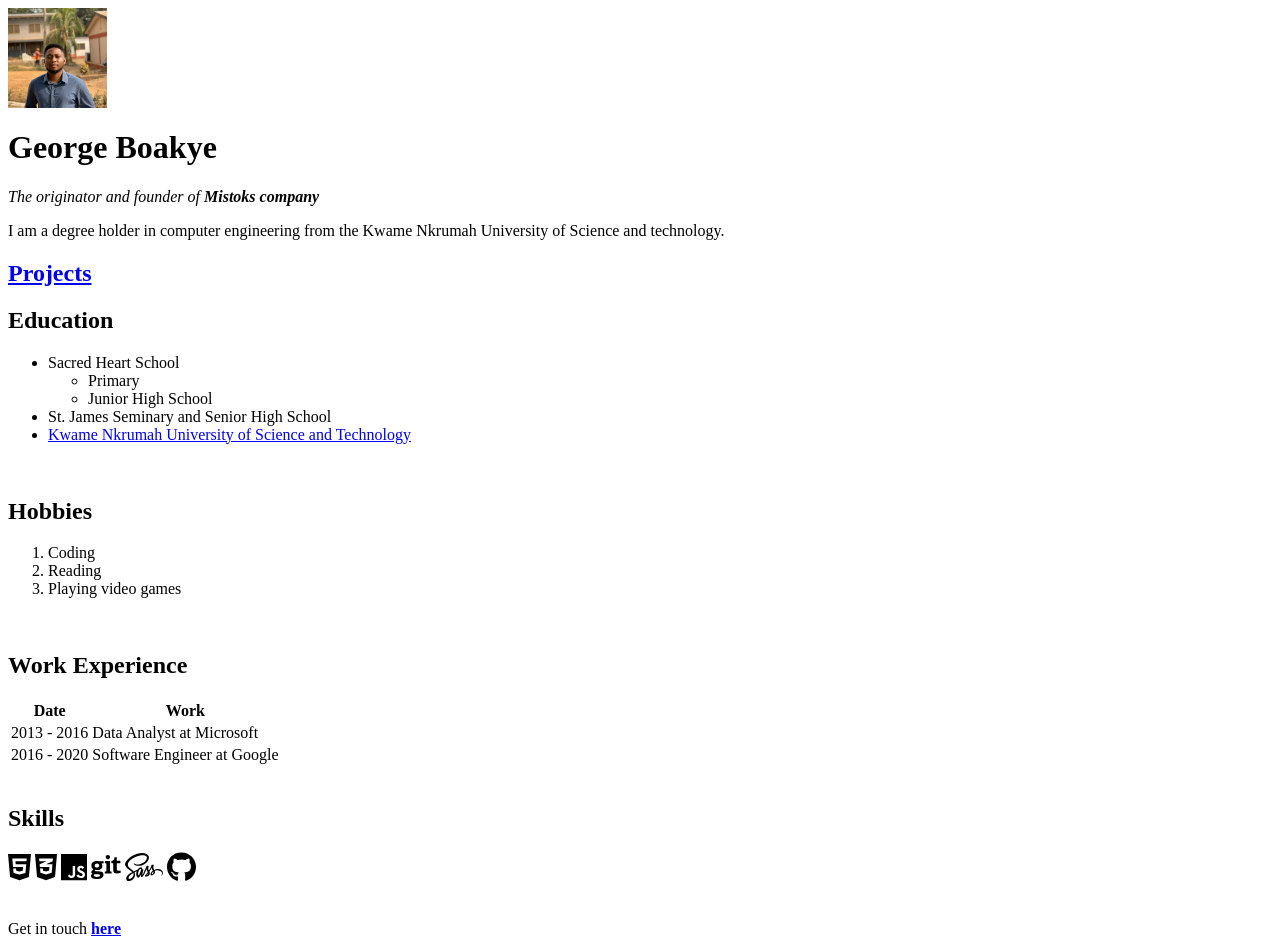
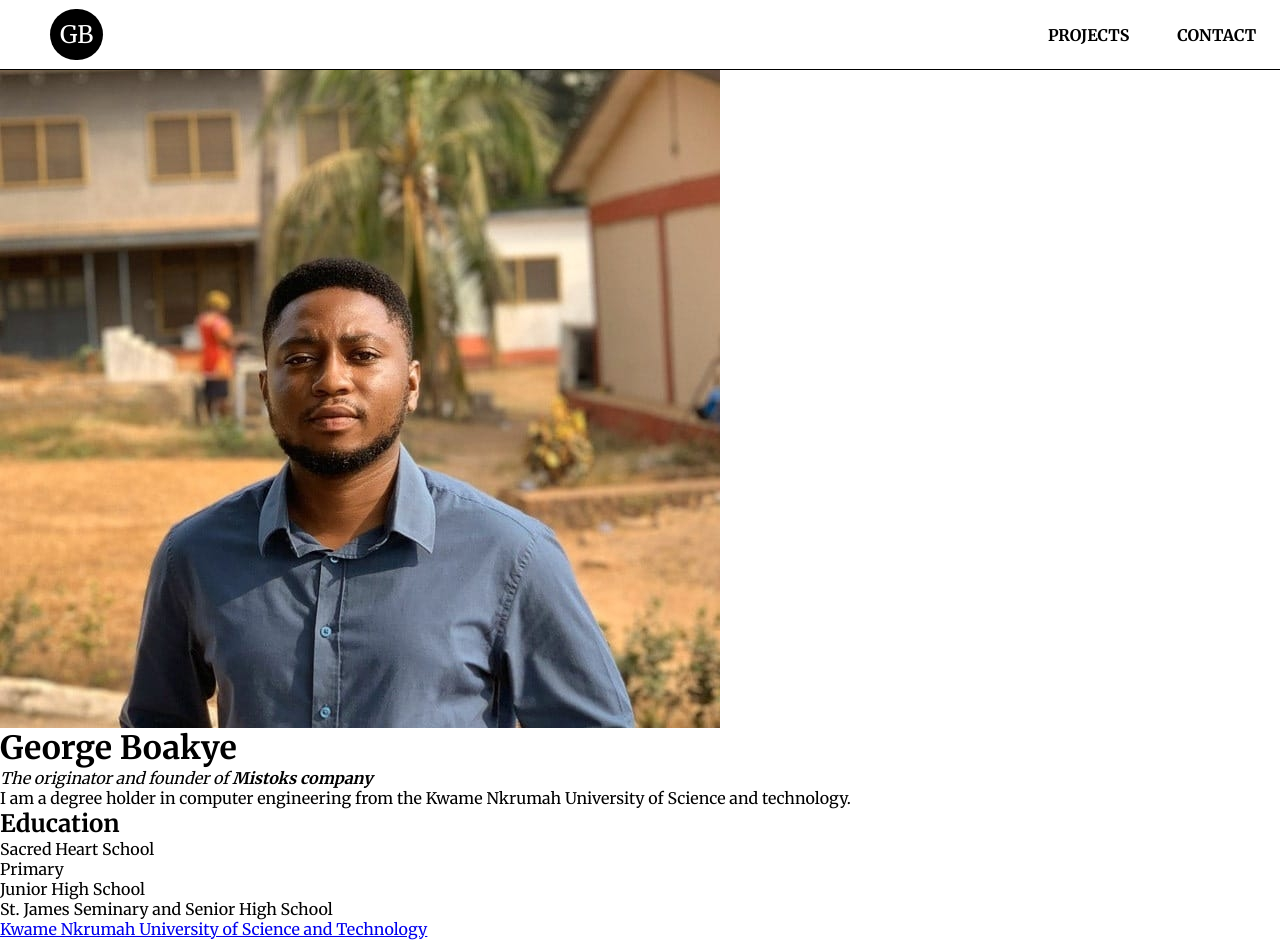
Before and after one commit to George-Boakye/html-portfolio-website, a plain HTML site: page index.html in a window 1280 px wide. Shown: the top 942 px of the page. Drawn offline with Linux system fonts and the light colour scheme.

Commit message:
build header and navbar

```diff
--- /dev/null
+++ b/home.css
@@ -0,0 +1,61 @@
+@import url('https://fonts.googleapis.com/css2?family=Merriweather:wght@300;400;700&display=swap');
+
+*{
+    margin: 0;
+    padding: 0;
+    box-sizing: border-box;
+}
+body {
+    font-family: 'Merriweather', serif;
+}
+
+header {
+    position: fixed;
+    height: 70px;
+    width: 100%;
+    border-bottom: 1px solid;
+    display: flex;
+    flex-direction: row;
+    justify-content: space-between;
+    align-items: center;
+    background: #fff;
+}
+
+nav span a {
+    text-decoration: none;
+    text-transform: uppercase;
+    font-weight: 600;
+    color: #000;
+}
+a:hover{
+    color:rgb(92, 87, 87)
+}
+/* Logo Container */
+.logo {
+    border-radius: 50px;
+    color: white;
+    background: #000;
+    display: flex;
+    align-items: center;
+    margin-left: 50px;
+}
+
+div>span {
+    margin: auto 0;
+    padding: 10px;
+    text-transform: uppercase;
+    font-size: 1.5rem;
+}
+
+nav {
+    width: 20%;
+    display: flex;
+    align-items: baseline;
+    justify-content: space-around;
+}
+
+header img {
+    height: 70px;
+    width: 70px;
+    border-radius: 50px;
+}
--- a/index.html
+++ b/index.html
@@ -3,14 +3,23 @@
     <meta charset="UTF-8" />
     <meta http-equiv="X-UA-Compatible" content="IE=edge" />
     <meta name="viewport" content="width=device-width, initial-scale=1.0" />
+    <link rel="stylesheet" href="home.css">
     <title>Portfolio</title>
   </head>
+  <header>
+    <div class="logo">
+     <span>gb</span>
+    </div>
+    <nav>
+      <span><a href="projects.html">Projects</a></span>
+      <span><a href="contact.html">Contact</a></span>
+    </nav>
+  </header>
   <body>
-    <img
-      src="./images/104281101_2843080995818057_3136412697038919559_n.jpg"
-      height="100"
-      alt="George's picture"
-    />
+    <main>
+      <img
+      src="./images/george.jpg"
+      alt="George's picture"/>
     <h1>George Boakye</h1>
     <p>
       <em>The originator and founder of <strong>Mistoks company</strong></em>
@@ -19,7 +28,7 @@
       I am a degree holder in computer engineering from the Kwame Nkrumah
       University of Science and technology.
     </p>
-    <h2><a href="projects.html">Projects</a></h2>
+
 
     <h2>Education</h2>
     <ul>
@@ -83,8 +92,7 @@
       <img src="./images/github-brands.svg" height="30" alt="github brand" />
     </div>
     <br />
-    <p>
-      Get in touch <a href="contact.html"><strong>here</strong></a>
-    </p>
+    </main>
+
   </body>
 </html>
```
Also changed, not shown: images/george.jpg (renamed from images/104281101_2843080995818057_3136412697038919559_n.jpg).
